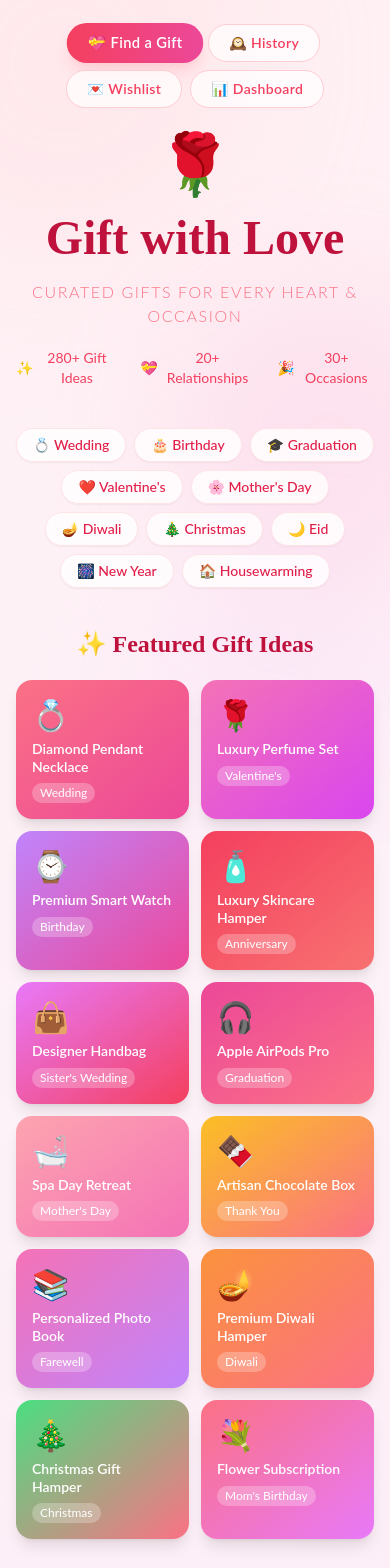
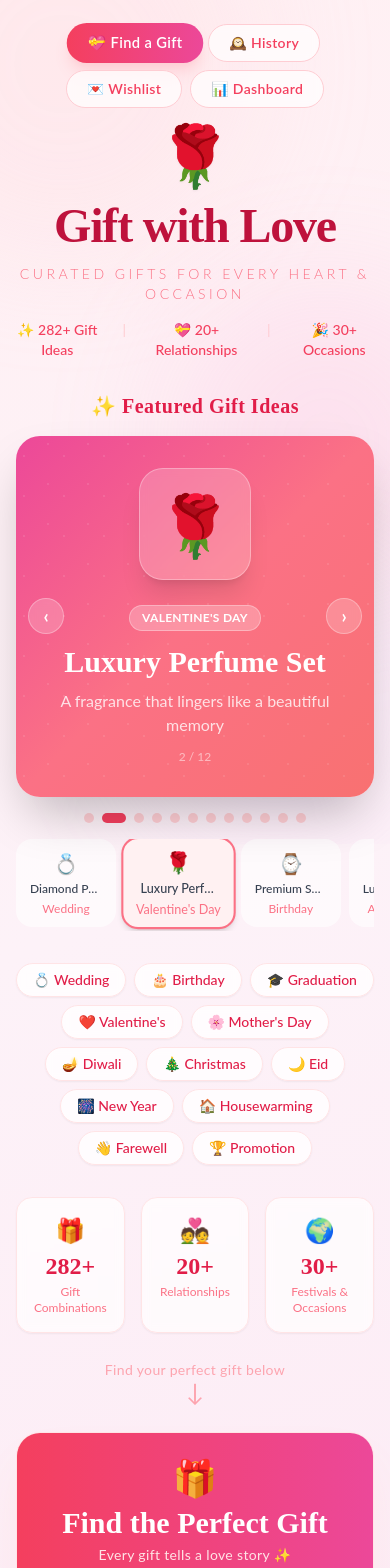
Before and after one commit to makers10/Smart-Gift-Recommendation-System, a React (Vite) app in the folder smart-gift-recommender/frontend/: page / in a window 390 px wide. Shown: the top 1568 px of the page. Built offline with nearby package versions, Linux system fonts and the light colour scheme.

Commit message:
new UI design with window slide

```diff
--- a/smart-gift-recommender/frontend/src/components/Hero.jsx
+++ b/smart-gift-recommender/frontend/src/components/Hero.jsx
@@ -1,92 +1,166 @@
-const featuredGifts = [
-  { emoji: "💍", name: "Diamond Pendant Necklace", tag: "Wedding", color: "from-rose-400 to-pink-500" },
-  { emoji: "🌹", name: "Luxury Perfume Set", tag: "Valentine's", color: "from-pink-400 to-fuchsia-500" },
-  { emoji: "⌚", name: "Premium Smart Watch", tag: "Birthday", color: "from-purple-400 to-pink-500" },
-  { emoji: "🧴", name: "Luxury Skincare Hamper", tag: "Anniversary", color: "from-rose-500 to-red-400" },
-  { emoji: "👜", name: "Designer Handbag", tag: "Sister's Wedding", color: "from-fuchsia-400 to-rose-500" },
-  { emoji: "🎧", name: "Apple AirPods Pro", tag: "Graduation", color: "from-pink-500 to-rose-400" },
-  { emoji: "🛁", name: "Spa Day Retreat", tag: "Mother's Day", color: "from-rose-300 to-pink-400" },
-  { emoji: "🍫", name: "Artisan Chocolate Box", tag: "Thank You", color: "from-amber-400 to-rose-400" },
-  { emoji: "📚", name: "Personalized Photo Book", tag: "Farewell", color: "from-pink-400 to-purple-400" },
-  { emoji: "🪔", name: "Premium Diwali Hamper", tag: "Diwali", color: "from-orange-400 to-rose-400" },
-  { emoji: "🎄", name: "Christmas Gift Hamper", tag: "Christmas", color: "from-green-400 to-rose-400" },
-  { emoji: "💐", name: "Flower Subscription", tag: "Mom's Birthday", color: "from-rose-400 to-fuchsia-400" },
+import { useEffect, useRef, useState } from "react";
+
+const slides = [
+  { emoji: "💍", name: "Diamond Pendant Necklace",   tag: "Wedding",        desc: "Timeless elegance for the most special day",        gradient: "from-rose-500 via-pink-500 to-fuchsia-500" },
+  { emoji: "🌹", name: "Luxury Perfume Set",          tag: "Valentine's Day", desc: "A fragrance that lingers like a beautiful memory",   gradient: "from-pink-500 via-rose-400 to-red-400" },
+  { emoji: "⌚", name: "Premium Smart Watch",         tag: "Birthday",       desc: "Style meets technology on their wrist",             gradient: "from-purple-500 via-pink-500 to-rose-400" },
+  { emoji: "🧴", name: "Luxury Skincare Hamper",      tag: "Anniversary",    desc: "Pamper them with the finest skincare collection",    gradient: "from-fuchsia-500 via-pink-400 to-rose-400" },
+  { emoji: "👜", name: "Designer Handbag",            tag: "Sister's Wedding","desc": "A statement piece she'll treasure forever",       gradient: "from-rose-600 via-pink-500 to-fuchsia-400" },
+  { emoji: "🎧", name: "Apple AirPods Pro",           tag: "Graduation",     desc: "Premium sound for their next big adventure",        gradient: "from-indigo-500 via-purple-500 to-pink-500" },
+  { emoji: "🛁", name: "Spa Day Retreat",             tag: "Mother's Day",   desc: "Give the gift of pure relaxation and bliss",        gradient: "from-pink-400 via-rose-400 to-fuchsia-500" },
+  { emoji: "🪔", name: "Premium Diwali Hamper",       tag: "Diwali",         desc: "Celebrate the festival of lights in luxury",        gradient: "from-orange-500 via-rose-500 to-pink-500" },
+  { emoji: "🎄", name: "Christmas Gift Hamper",       tag: "Christmas",      desc: "Spread joy with a curated festive collection",      gradient: "from-green-500 via-teal-400 to-rose-400" },
+  { emoji: "💐", name: "Flower Subscription",         tag: "Mom's Birthday", desc: "Fresh blooms delivered every week with love",       gradient: "from-rose-400 via-pink-400 to-fuchsia-400" },
+  { emoji: "📸", name: "Personalized Photo Book",     tag: "Farewell",       desc: "Memories bound together in a beautiful keepsake",   gradient: "from-amber-500 via-rose-400 to-pink-500" },
+  { emoji: "🍫", name: "Artisan Chocolate Box",       tag: "Thank You",      desc: "Handcrafted chocolates to sweeten any moment",      gradient: "from-rose-500 via-amber-400 to-pink-400" },
 ];
 
 const occasions = [
-  { emoji: "💍", label: "Wedding" },
-  { emoji: "🎂", label: "Birthday" },
-  { emoji: "🎓", label: "Graduation" },
-  { emoji: "❤️", label: "Valentine's" },
-  { emoji: "🌸", label: "Mother's Day" },
-  { emoji: "🪔", label: "Diwali" },
-  { emoji: "🎄", label: "Christmas" },
-  { emoji: "🌙", label: "Eid" },
-  { emoji: "🎆", label: "New Year" },
-  { emoji: "🏠", label: "Housewarming" },
+  "💍 Wedding","🎂 Birthday","🎓 Graduation","❤️ Valentine's",
+  "🌸 Mother's Day","🪔 Diwali","🎄 Christmas","🌙 Eid",
+  "🎆 New Year","🏠 Housewarming","👋 Farewell","🏆 Promotion",
 ];
 
 export default function Hero() {
+  const [current, setCurrent] = useState(0);
+  const [paused,  setPaused]  = useState(false);
+  const timerRef = useRef(null);
+
+  const goTo = (i) => setCurrent((i + slides.length) % slides.length);
+
+  useEffect(() => {
+    if (paused) return;
+    timerRef.current = setInterval(() => setCurrent((c) => (c + 1) % slides.length), 3500);
+    return () => clearInterval(timerRef.current);
+  }, [paused]);
+
+  const slide = slides[current];
+
   return (
-    <div className="w-full max-w-5xl mx-auto pt-6 pb-4">
+    <div className="w-full max-w-5xl mx-auto pt-4 pb-2">
 
-      {/* Main headline */}
-      <div className="text-center mb-10">
-        <div className="text-6xl mb-4">🌹</div>
-        <h1 className="font-serif text-5xl md:text-6xl font-bold text-rose-700 leading-tight">
+      {/* ── HERO HEADLINE ── */}
+      <div className="text-center mb-8">
+        <div className="text-6xl mb-3 drop-shadow-sm">🌹</div>
+        <h1 className="font-serif text-5xl md:text-6xl font-bold text-rose-700 leading-tight tracking-tight">
           Gift with Love
         </h1>
-        <p className="text-rose-400 mt-3 text-base tracking-widest uppercase font-light">
+        <p className="text-rose-400 mt-2 text-sm tracking-[0.25em] uppercase font-light">
           Curated gifts for every heart & occasion
         </p>
-        <div className="flex justify-center gap-6 mt-5 text-sm text-rose-500">
-          <span className="flex items-center gap-1"><span>✨</span> 280+ Gift Ideas</span>
-          <span className="flex items-center gap-1"><span>💝</span> 20+ Relationships</span>
-          <span className="flex items-center gap-1"><span>🎉</span> 30+ Occasions</span>
+        <div className="flex justify-center gap-6 mt-4 text-sm text-rose-500 font-medium">
+          <span>✨ 282+ Gift Ideas</span>
+          <span className="text-rose-200">|</span>
+          <span>💝 20+ Relationships</span>
+          <span className="text-rose-200">|</span>
+          <span>🎉 30+ Occasions</span>
         </div>
       </div>
 
-      {/* Occasion pills */}
-      <div className="flex flex-wrap justify-center gap-2 mb-10">
+      {/* ── SLIDING WINDOW ── */}
+      <div className="mb-8"
+        onMouseEnter={() => setPaused(true)}
+        onMouseLeave={() => setPaused(false)}>
+
+        <h2 className="font-serif text-xl font-bold text-rose-600 text-center mb-4 tracking-wide">
+          ✨ Featured Gift Ideas
+        </h2>
+
+        {/* Main slide */}
+        <div className={`relative bg-gradient-to-br ${slide.gradient} rounded-3xl overflow-hidden shadow-2xl`}
+          style={{ minHeight: 220 }}>
+
+          {/* Background pattern */}
+          <div className="absolute inset-0 opacity-10"
+            style={{ backgroundImage: "radial-gradient(circle at 20% 50%, white 1px, transparent 1px), radial-gradient(circle at 80% 20%, white 1px, transparent 1px)", backgroundSize: "40px 40px" }} />
+
+          <div className="relative z-10 flex flex-col md:flex-row items-center gap-6 p-8 md:p-10">
+            {/* Emoji */}
+            <div className="w-28 h-28 md:w-36 md:h-36 bg-white/20 backdrop-blur-sm rounded-3xl
+              flex items-center justify-center text-6xl md:text-7xl shadow-xl shrink-0 border border-white/30">
+              {slide.emoji}
+            </div>
+
+            {/* Text */}
+            <div className="text-white text-center md:text-left flex-1">
+              <span className="inline-block bg-white/25 backdrop-blur-sm text-white text-xs font-bold
+                px-3 py-1 rounded-full mb-3 border border-white/30 tracking-wide uppercase">
+                {slide.tag}
+              </span>
+              <h3 className="font-serif text-3xl md:text-4xl font-bold leading-tight mb-2">
+                {slide.name}
+              </h3>
+              <p className="text-white/80 text-base">{slide.desc}</p>
+
+              {/* Slide counter */}
+              <p className="text-white/50 text-xs mt-3 font-medium">
+                {current + 1} / {slides.length}
+              </p>
+            </div>
+          </div>
+
+          {/* Prev / Next arrows */}
+          <button onClick={() => goTo(current - 1)}
+            className="absolute left-3 top-1/2 -translate-y-1/2 w-9 h-9 bg-white/20 hover:bg-white/40
+              backdrop-blur-sm rounded-full flex items-center justify-center text-white
+              border border-white/30 transition cursor-pointer text-lg font-bold z-20">
+            ‹
+          </button>
+          <button onClick={() => goTo(current + 1)}
+            className="absolute right-3 top-1/2 -translate-y-1/2 w-9 h-9 bg-white/20 hover:bg-white/40
+              backdrop-blur-sm rounded-full flex items-center justify-center text-white
+              border border-white/30 transition cursor-pointer text-lg font-bold z-20">
+            ›
+          </button>
+        </div>
+
+        {/* Dot indicators */}
+        <div className="flex justify-center gap-2 mt-4">
+          {slides.map((_, i) => (
+            <button key={i} onClick={() => goTo(i)}
+              className={`rounded-full transition-all cursor-pointer
+                ${i === current ? "w-6 h-2.5 bg-rose-500" : "w-2.5 h-2.5 bg-rose-200 hover:bg-rose-300"}`} />
+          ))}
+        </div>
+
+        {/* Thumbnail strip */}
+        <div className="flex gap-2 mt-4 overflow-x-auto pb-1 scrollbar-hide">
+          {slides.map((s, i) => (
+            <button key={i} onClick={() => goTo(i)}
+              className={`shrink-0 flex flex-col items-center gap-1 px-3 py-2 rounded-2xl
+                border-2 transition-all cursor-pointer text-center
+                ${i === current
+                  ? "border-rose-400 bg-rose-50 shadow-md scale-105"
+                  : "border-transparent bg-white/60 hover:bg-white/80 hover:border-rose-200"}`}>
+              <span className="text-xl">{s.emoji}</span>
+              <span className="text-xs font-medium text-gray-700 whitespace-nowrap max-w-[72px] truncate">{s.name}</span>
+              <span className="text-xs text-rose-400 whitespace-nowrap">{s.tag}</span>
+            </button>
+          ))}
+        </div>
+      </div>
+
+      {/* ── OCCASION PILLS ── */}
+      <div className="flex flex-wrap justify-center gap-2 mb-8">
         {occasions.map((o) => (
-          <span key={o.label}
-            className="flex items-center gap-1.5 px-4 py-1.5 bg-white/80 border border-rose-100
-              rounded-full text-sm text-rose-600 font-medium shadow-sm hover:shadow-rose-100
-              hover:bg-rose-50 transition cursor-default backdrop-blur-sm">
-            {o.emoji} {o.label}
+          <span key={o}
+            className="px-4 py-1.5 bg-white/80 border border-rose-100 rounded-full
+              text-sm text-rose-600 font-medium shadow-sm hover:bg-rose-50
+              hover:border-rose-300 transition cursor-default backdrop-blur-sm">
+            {o}
           </span>
         ))}
       </div>
 
-      {/* Featured gift cards grid */}
-      <div className="mb-8">
-        <h2 className="font-serif text-2xl font-bold text-rose-700 text-center mb-5">
-          ✨ Featured Gift Ideas
-        </h2>
-        <div className="grid grid-cols-2 sm:grid-cols-3 md:grid-cols-4 gap-3">
-          {featuredGifts.map((g, i) => (
-            <div key={i}
-              className={`bg-gradient-to-br ${g.color} rounded-2xl p-4 text-white shadow-lg
-                hover:scale-105 hover:shadow-xl transition-all duration-200 cursor-default`}>
-              <div className="text-3xl mb-2">{g.emoji}</div>
-              <p className="font-semibold text-sm leading-tight">{g.name}</p>
-              <span className="inline-block mt-2 text-xs bg-white/25 px-2 py-0.5 rounded-full">
-                {g.tag}
-              </span>
-            </div>
-          ))}
-        </div>
-      </div>
-
-      {/* Stats bar */}
-      <div className="grid grid-cols-3 gap-4 mb-8">
+      {/* ── STATS ── */}
+      <div className="grid grid-cols-3 gap-4 mb-6">
         {[
           { icon: "🎁", value: "282+", label: "Gift Combinations" },
-          { icon: "💑", value: "20+", label: "Relationships" },
-          { icon: "🌍", value: "30+", label: "Festivals & Occasions" },
+          { icon: "💑", value: "20+",  label: "Relationships" },
+          { icon: "🌍", value: "30+",  label: "Festivals & Occasions" },
         ].map((s) => (
           <div key={s.label}
-            className="bg-white/70 backdrop-blur-sm border border-rose-100 rounded-2xl p-4 text-center shadow-sm">
+            className="bg-white/70 backdrop-blur-sm border border-rose-100 rounded-2xl p-4 text-center shadow-sm hover:shadow-md transition">
             <div className="text-2xl mb-1">{s.icon}</div>
             <p className="font-serif text-2xl font-bold text-rose-600">{s.value}</p>
             <p className="text-xs text-rose-400 mt-0.5">{s.label}</p>
@@ -94,11 +168,13 @@ export default function Hero() {
         ))}
       </div>
 
-      {/* Arrow pointing down to form */}
-      <div className="text-center text-rose-300 animate-bounce text-2xl mb-2">↓</div>
-      <p className="text-center text-rose-400 text-sm mb-4 tracking-wide">
-        Fill in the form below to discover your perfect gift
-      </p>
+      {/* Arrow to form */}
+      <div className="text-center mb-2">
+        <div className="inline-flex flex-col items-center gap-1 text-rose-300">
+          <span className="text-sm tracking-wide">Find your perfect gift below</span>
+          <span className="text-2xl animate-bounce">↓</span>
+        </div>
+      </div>
     </div>
   );
 }
--- a/smart-gift-recommender/frontend/tailwind.config.js
+++ b/smart-gift-recommender/frontend/tailwind.config.js
@@ -21,5 +21,9 @@ export default {
       },
     },
   },
-  plugins: [],
+  plugins: [
+    function ({ addUtilities }) {
+      addUtilities({ ".scrollbar-hide": { "-ms-overflow-style": "none", "scrollbar-width": "none", "&::-webkit-scrollbar": { display: "none" } } });
+    },
+  ],
 };
```
